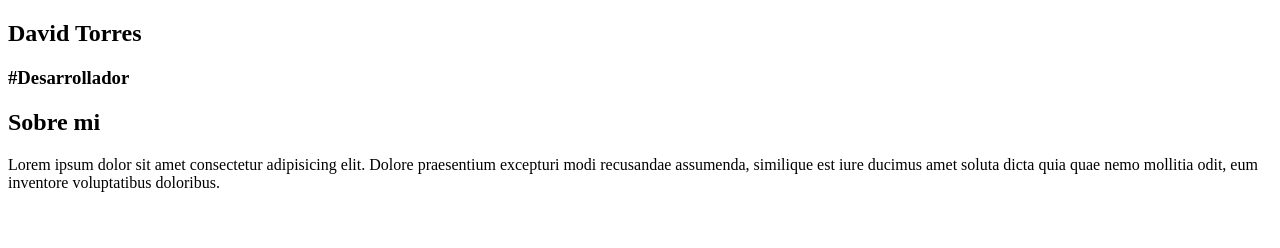
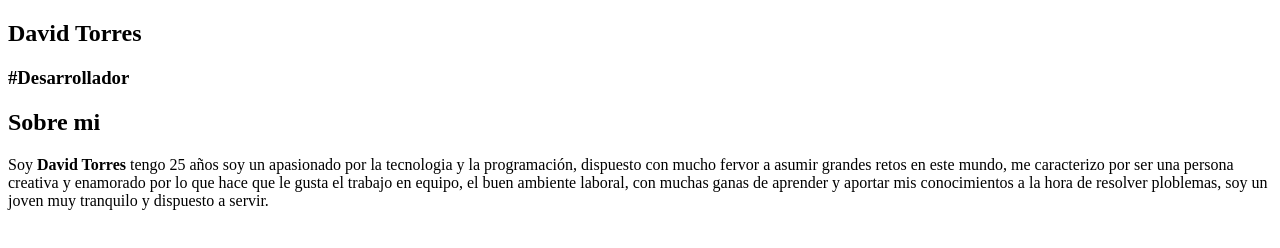
Before and after one commit to zllWarMachinellz/Curso-Master, a plain HTML site: page index.html in a window 1280 px wide. Drawn offline with Linux system fonts and the light colour scheme.

Commit message:
Add abaut me

```diff
--- a/index.html
+++ b/index.html
@@ -16,7 +16,7 @@
     <!--Inicio de bloque sobre mi-->
     <div>
         <h2>Sobre mi</h2>
-        <p>Lorem ipsum dolor sit amet consectetur adipisicing elit. Dolore praesentium excepturi modi recusandae assumenda, similique est iure ducimus amet soluta dicta quia quae nemo mollitia odit, eum inventore voluptatibus doloribus.</p>
+        <p>Soy <strong>David Torres</strong> tengo 25 años soy un apasionado por la tecnologia y la programación, dispuesto con mucho fervor a asumir grandes retos en este mundo, me caracterizo por ser una persona creativa y enamorado por lo que hace que le gusta el trabajo en equipo, el buen ambiente laboral, con muchas ganas de aprender y aportar mis conocimientos a la hora de resolver ploblemas, soy un joven muy tranquilo y dispuesto a servir.</p>
     </div>
     <!--Fin de bloque sobre mi-->
 </body>
```
